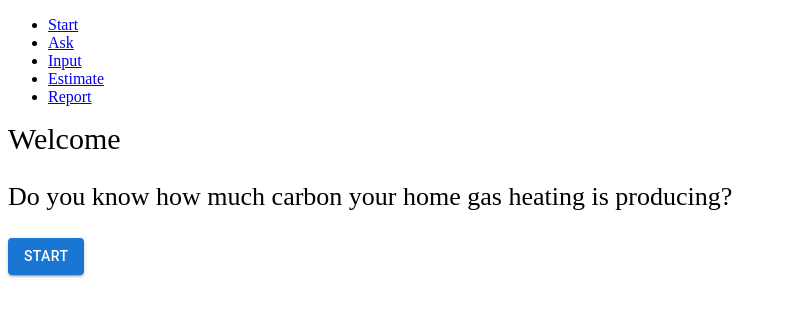
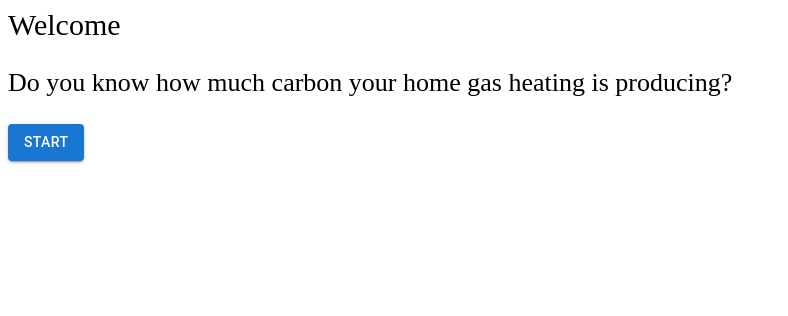
Before and after one commit to nestauk/heating-comparison-ts, a React (Create React App) app: page / in a window 1280 px wide. Shown: the top 316 px of the page, without its empty margins (0-788 px from the left). Built offline with nearby package versions, Linux system fonts and the light colour scheme.

Commit message:
Basic static report with emojis now looks ok

```diff
--- a/package.json
+++ b/package.json
@@ -17,6 +17,7 @@
     "@types/node": "^12.20.28",
     "@types/react": "^17.0.27",
     "@types/react-dom": "^17.0.9",
+    "a11y-react-emoji": "^1.1.3",
     "apollo-cache": "^1.3.5",
     "apollo-cache-inmemory": "^1.6.6",
     "apollo-client": "^2.6.10",
--- a/src/App.tsx
+++ b/src/App.tsx
@@ -1,8 +1,9 @@
 import logo from './logo.svg';
 import './App.css';
-import { calculateEquivalents } from './calculator';
+import { calculateEquivalents, calculateCarbon } from './calculator';
 import  React from "react";
 import { useState } from "react";
+import Emoji from 'a11y-react-emoji';
 import { BrowserRouter as Router, Switch, Route, Link } from "react-router-dom";
 import { Box, Button, FormControl, Grid, TextField, InputLabel, MenuItem, Select }
   from '@mui/material';
@@ -12,25 +13,6 @@ export default function App() {
   return (
     <Router>
       <div>
-        <nav>
-          <ul>
-            <li>
-              <Link to="/">Start</Link>
-            </li>
-            <li>
-              <Link to="/ask">Ask</Link>
-            </li>
-            <li>
-              <Link to="/input">Input</Link>
-            </li>
-            <li>
-              <Link to="/estimate">Estimate</Link>
-            </li>
-            <li>
-              <Link to="/report">Report</Link>
-            </li>
-          </ul>
-        </nav>
         <Switch>
           <Route path="/ask">
             <Ask />
@@ -133,6 +115,7 @@ function InputUsage() {
                   value={usageUnits}
                   label="Units"
                   onChange={handleChangeUnits}
+                  displayEmpty={true}
                 >
                   <MenuItem value="gbp">£</MenuItem>
                   <MenuItem value="kwh">kWh</MenuItem>
@@ -152,6 +135,7 @@ function InputUsage() {
                   value={usagePeriod}
                   label="Every"
                   onChange={handleChangePeriod}
+                  displayEmpty={true}
                 >
                   <MenuItem value="daily">Day</MenuItem>
                   <MenuItem value="weekly">Week</MenuItem>
@@ -186,16 +170,33 @@ function EstimateUsage() {
 function Report() {
   const usage = 100;
   const data = calculateEquivalents(usage);
+  const carbonStat = calculateCarbon(usage);
   console.log(`Data ${data}`);
   return (
     <div className="body">
+      <div >
+        <p>
+        Your gas boiler produces approx
+        {` ${carbonStat.value} `}
+        tonnes of C0<sub>2</sub> per year
+        </p>
+      </div>
+      That's equivalent to
       {data.equivalents.map(stat => {
         return (
           <div key={stat.name} >
             <p>
-            {stat.name}
+            {[
+              ...Array(stat.iconCount),
+            ].map((value: undefined, index: number) =>
+               <Emoji label={stat.name} symbol={stat.iconChar}/>
+              // <Image id={index + 1} key={index} src={`../icons/${stat.iconImg}`}/>
+            )}
+            </p>
+            <p>
+            {`${stat.value} `}
             {stat.desc}
-            {stat.value}
+            , every year
             </p>
           </div>);
         })}
--- a/src/calculator.ts
+++ b/src/calculator.ts
@@ -1,18 +1,26 @@
-type Equivalent = {
-    name: string;
-    desc: string;
-    value: number;
-};
+export const calculateEquivalents = (usage: number) => {
 
-export const calculateEquivalents = (usage: number) => {
-    // const { data, error, loading } = getEquivalents();
     console.log(`Calculating equivalents for ${usage}`);
     const data = {
         equivalents: [
-          { name: "C02", desc: "Tonnes CO2 Emissions", value: 20 } ,
-          { name: "Flights", desc: "Transatlantic flights", value: 11 },
-          { name: "Lightbulbs", desc: "Lightbulbs running for an hour", value: 1000},
+          { name: "C02", desc: "Tonnes CO2 Emissions",
+             value: 20, iconCount: 5, iconChar: '🔥'  },
+          { name: "Flights", desc: "transatlantic flights",
+            value: 3, iconCount: 3, iconChar: '✈️' },
+          { name: "Lightbulbs", desc: "lightbulbs running for an hour",
+            value: 1000, iconCount: 7, iconChar: '💡' },
+          { name: "Trees", desc: "newly planted trees needed to offset",
+            value: 1000, iconCount: 25, iconChar: '🌳' },
         ],
     };
     return data;
 };
+
+export const calculateCarbon = (usage: number) => {
+    console.log(`Calculating carbon for ${usage}`);
+    const data = {
+        name: "C02", desc: "Tonnes CO2 Emissions",
+        value: 20, iconCount: 5, iconChar: '🔥' ,
+    };
+    return data;
+};
```
Also changed, not shown: 1 other file (tests, documents, lock files or other folders). Lines whose indentation alone changed are shown as unchanged.
